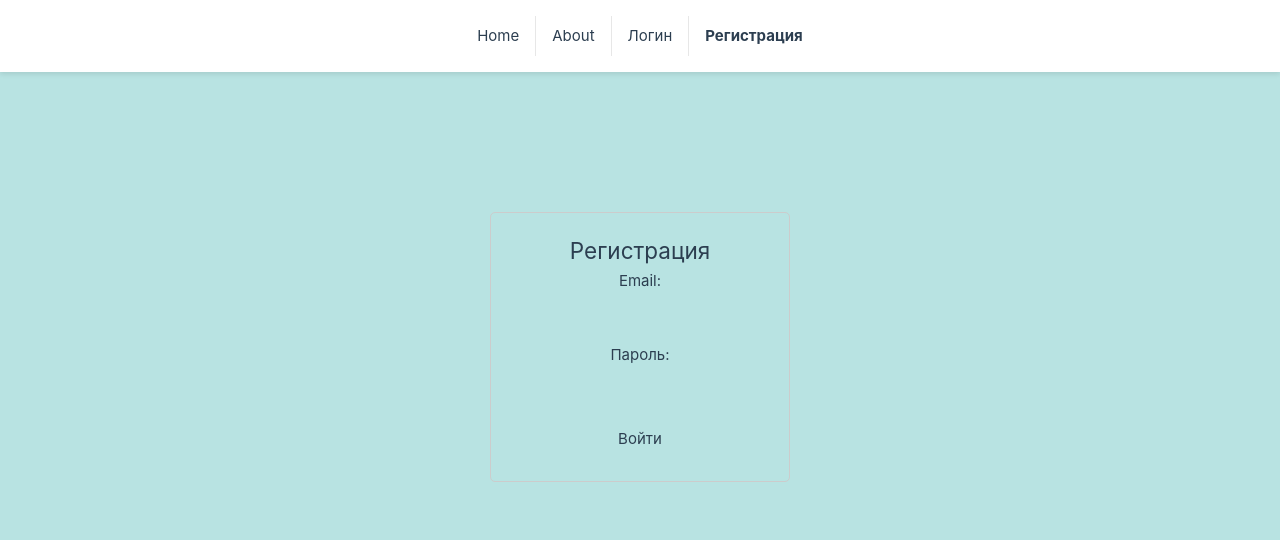
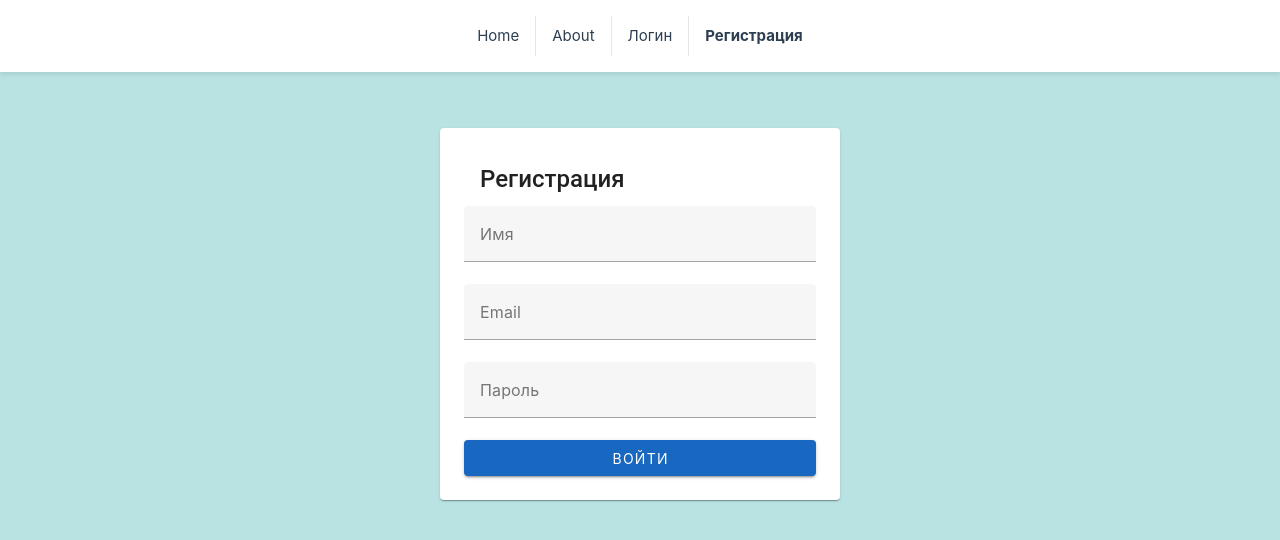
Before and after one commit to ALipckin/TaskFlow, a Vue app in the folder Frontend/: page /register in a window 1280 px wide. Shown: the top 540 px of the page. Built offline with nearby package versions, Linux system fonts and the light colour scheme; no server answers; the HTML template or start-up script is replaced by a standard one.

Commit message:
fix: login & register view

```diff
--- a/Frontend/src/components/Notification.vue
+++ b/Frontend/src/components/Notification.vue
@@ -13,7 +13,7 @@
   </v-snackbar>
 </template>
 
-<script setup>
+<script setup lang="ts">
 import { useNotifier } from '@/composables/useNotifier'
 
 const { snackbar, text, color } = useNotifier()
--- /dev/null
+++ b/Frontend/src/components/cards/AuthCard.vue
@@ -0,0 +1,22 @@
+<template>
+  <v-container class="d-flex justify-center align-center" style="">
+    <v-card width="400" class="pa-6">
+      <v-card-title class="text-h5 justify-center">{{ title }}</v-card-title>
+      <slot name="actions"></slot>
+    </v-card>
+  </v-container>
+</template>
+
+<script lang="ts">
+export default {
+  props: {
+    title: {
+      type: String,
+      required: true,
+    },
+  },
+};
+</script>
+<style scoped>
+
+</style>
--- a/Frontend/src/store/auth.ts
+++ b/Frontend/src/store/auth.ts
@@ -40,7 +40,7 @@ export const useAuthStore = defineStore('auth', {
         throw error;
       }
     },
-    async register(credentials: { email: string; password: string }) {
+    async register(credentials: { email: string; password: string, name: string }) {
       try {
         await axios.post(API_URLS.REGISTER, credentials, { withCredentials: true });
       } catch (error) {
--- a/Frontend/src/views/LoginView.vue
+++ b/Frontend/src/views/LoginView.vue
@@ -1,71 +1,66 @@
 <template>
-  <div class="login-container">
-    <h2>Вход</h2>
-    <form @submit.prevent="handleLogin">
-      <div>
-        <label>Email:</label>
-        <input v-model="email" type="email" required />
-      </div>
-      <div>
-        <label>Пароль:</label>
-        <input v-model="password" type="password" required />
-      </div>
-      <button type="submit" :disabled="loading">
-        {{ loading ? 'Загрузка...' : 'Войти' }}
-      </button>
-      <p v-if="errorMessage" class="error">{{ errorMessage }}</p>
-    </form>
-  </div>
+  <AuthCard title="Вход">
+    <template v-slot:actions>
+      <v-form @submit.prevent="handleLogin">
+        <v-text-field
+          v-model="email"
+          label="Email"
+          type="email"
+          required
+        />
+        <v-text-field
+          v-model="password"
+          label="Пароль"
+          type="password"
+          required
+        />
+        <v-btn
+          type="submit"
+          :loading="loading"
+          :disabled="loading"
+          block
+          color="primary"
+          class="mt-4"
+        >
+          Войти
+        </v-btn>
+        <v-alert
+          v-if="errorMessage"
+          type="error"
+          class="mt-4"
+          dense
+        >
+          {{ errorMessage }}
+        </v-alert>
+      </v-form>
+    </template>
+  </AuthCard>
 </template>
 
 <script setup lang="ts">
-import { ref } from 'vue';
-import { useAuthStore } from '../store/auth';
-import { useRouter } from 'vue-router';
+import {ref} from 'vue'
+import {useAuthStore} from '../store/auth'
+import {useRouter} from 'vue-router'
+import AuthCard from "@/components/cards/AuthCard.vue";
 
-const email = ref('');
-const password = ref('');
-const errorMessage = ref('');
-const loading = ref(false);
-const authStore = useAuthStore();
-const router = useRouter();
+const email = ref('')
+const password = ref('')
+const errorMessage = ref('')
+const loading = ref(false)
+const authStore = useAuthStore()
+const router = useRouter()
 
 const handleLogin = async () => {
-  loading.value = true;
-  errorMessage.value = '';
+  loading.value = true
+  errorMessage.value = ''
 
   try {
-    await authStore.login({ email: email.value, password: password.value });
-    console.log("dashboard");
-    await router.push('/dashboard');
+    await authStore.login({email: email.value, password: password.value})
+    await router.push('/dashboard')
   } catch (error) {
-    errorMessage.value = 'Неверные учетные данные';
+    errorMessage.value = 'Неверные учетные данные'
   } finally {
-    loading.value = false;
+    loading.value = false
   }
-};
+}
 </script>
-
-<style scoped>
-.login-container {
-  max-width: 300px;
-  margin: 100px auto;
-  padding: 20px;
-  border: 1px solid #ccc;
-  border-radius: 5px;
-  text-align: center;
-}
-input {
-  width: 100%;
-  margin-bottom: 10px;
-  padding: 8px;
-}
-button {
-  width: 100%;
-  padding: 10px;
-}
-.error {
-  color: red;
-  margin-top: 10px;
-}
-</style>
--- a/Frontend/src/views/RegisterView.vue
+++ b/Frontend/src/views/RegisterView.vue
@@ -1,71 +1,78 @@
 <template>
-  <div class="login-container">
-    <h2>Регистрация</h2>
-    <form @submit.prevent="handleRegister">
-      <div>
-        <label>Email:</label>
-        <input v-model="email" type="email" required />
-      </div>
-      <div>
-        <label>Пароль:</label>
-        <input v-model="password" type="password" required />
-      </div>
-      <button type="submit" :disabled="loading">
-        {{ loading ? 'Загрузка...' : 'Войти' }}
-      </button>
-      <p v-if="errorMessage" class="error">{{ errorMessage }}</p>
-    </form>
-  </div>
+    <AuthCard title="Регистрация">
+      <template v-slot:actions>
+        <v-form @submit.prevent="handleRegister" ref="form">
+          <v-text-field
+            v-model="name"
+            label="Имя"
+            type="name"
+            required
+          />
+          <v-text-field
+            v-model="email"
+            label="Email"
+            type="email"
+            required
+          ></v-text-field>
+          <v-text-field
+            v-model="password"
+            label="Пароль"
+            type="password"
+            required
+          ></v-text-field>
+
+          <v-btn
+            type="submit"
+            :loading="loading"
+            :disabled="loading"
+            color="primary"
+            block
+          >
+            Войти
+          </v-btn>
+
+          <v-alert
+            v-if="errorMessage"
+            type="error"
+            class="mt-4"
+          >
+            {{ errorMessage }}
+          </v-alert>
+        </v-form>
+      </template>
+    </AuthCard>
 </template>
 
 <script setup lang="ts">
-import { ref } from 'vue';
-import { useAuthStore } from '../store/auth';
-import { useRouter } from 'vue-router';
+import {ref} from 'vue'
+import {useAuthStore} from '../store/auth'
+import {useRouter} from 'vue-router'
+import AuthCard from "@/components/cards/AuthCard.vue";
 
-const email = ref('');
-const password = ref('');
-const errorMessage = ref('');
-const loading = ref(false);
-const authStore = useAuthStore();
-const router = useRouter();
+
+const name = ref('')
+const email = ref('')
+const password = ref('')
+const errorMessage = ref('')
+const loading = ref(false)
+const authStore = useAuthStore()
+const router = useRouter()
 
 const handleRegister = async () => {
-  loading.value = true;
-  errorMessage.value = '';
+  loading.value = true
+  errorMessage.value = ''
 
   try {
-    await authStore.register({ email: email.value, password: password.value });
-    console.log("dashboard");
-    await router.push('/login');
+    await authStore.register({
+      email: email.value,
+      password: password.value,
+      name: name.value
+    })
+    await router.push('/login')
   } catch (error) {
-    errorMessage.value = 'Неверные учетные данные';
+    errorMessage.value = 'Неверные учетные данные'
   } finally {
-    loading.value = false;
+    loading.value = false
   }
-};
+}
 </script>
-
-<style scoped>
-.login-container {
-  max-width: 300px;
-  margin: 100px auto;
-  padding: 20px;
-  border: 1px solid #ccc;
-  border-radius: 5px;
-  text-align: center;
-}
-input {
-  width: 100%;
-  margin-bottom: 10px;
-  padding: 8px;
-}
-button {
-  width: 100%;
-  padding: 10px;
-}
-.error {
-  color: red;
-  margin-top: 10px;
-}
-</style>
```
